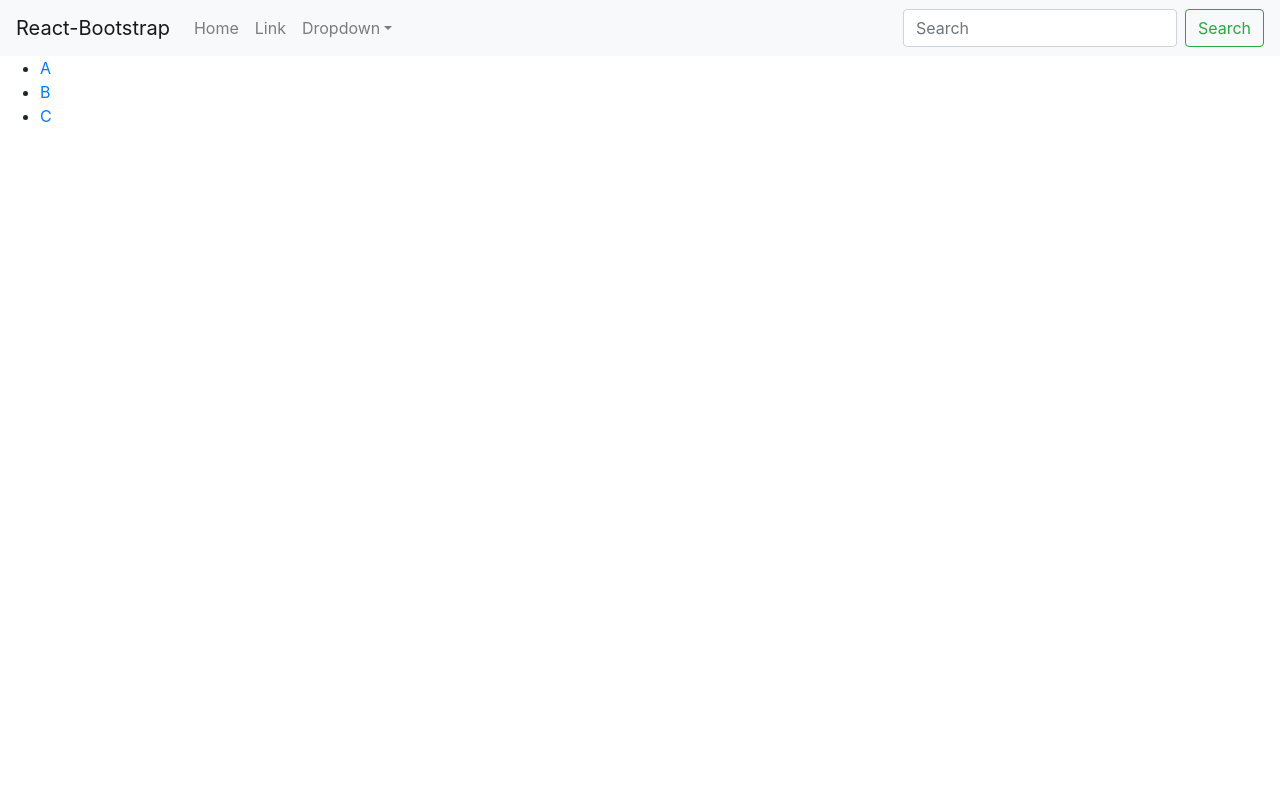
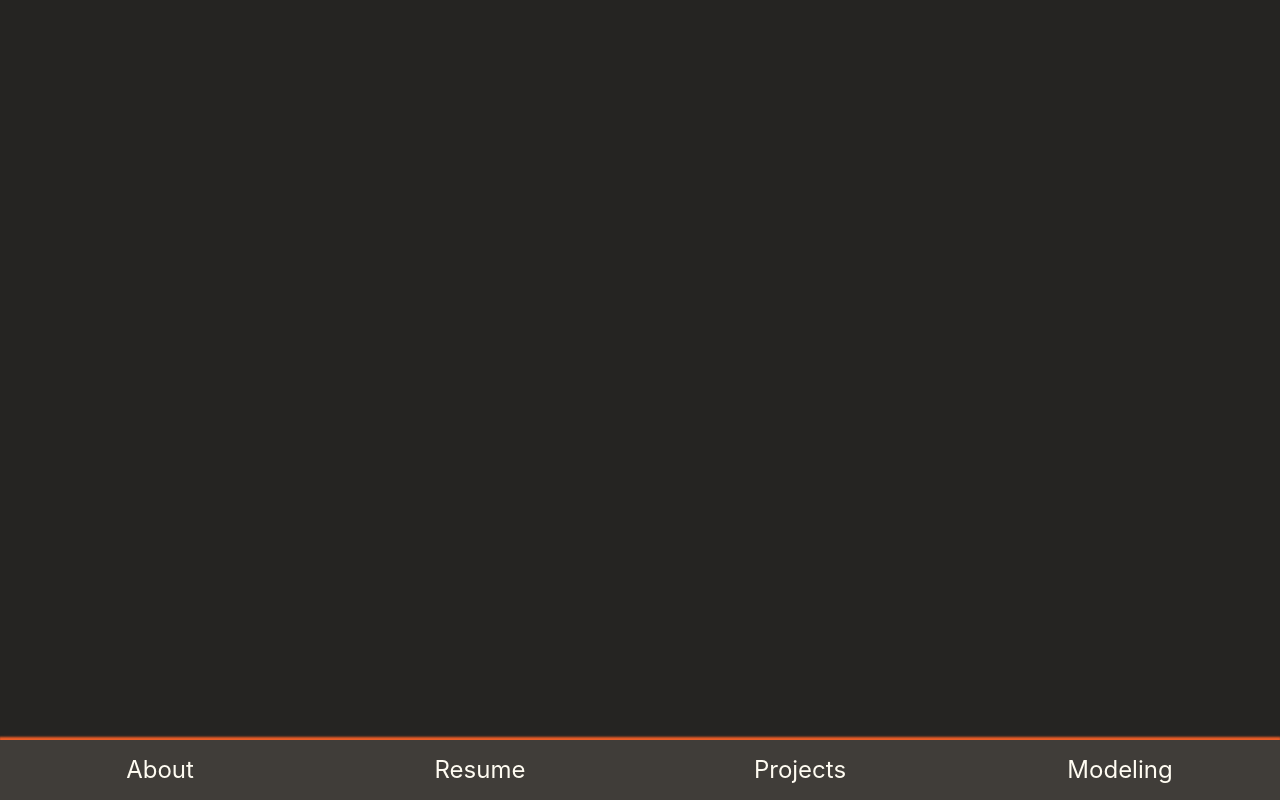
Before and after one commit to kevindude6/kevindude6.github.io, a Gatsby site: page / in a window 1280 px wide. Built offline with nearby package versions, Linux system fonts and the light colour scheme; Gatsby itself is replaced by a stand-in of ours.

Commit message:
Added bottom navbar and removed bootstrap top nav.

```diff
--- /dev/null
+++ b/src/components/bottomnavbar.js
@@ -0,0 +1,16 @@
+import { Link } from "gatsby"
+
+import React from "react"
+import "../styles/styles.scss"
+
+const BottomNavbar = () => (
+  <div className="bottom-nav">
+    <Link className="bottomlink" to="#">About</Link>
+    <Link className="bottomlink" to="#">Resume</Link>
+    <Link className="bottomlink" to="#">Projects</Link>
+    <Link className="bottomlink" to="#">Modeling</Link>
+  </div>
+)
+
+
+export default BottomNavbar
--- a/src/pages/index.js
+++ b/src/pages/index.js
@@ -8,14 +8,14 @@ import React from "react"
 
 import BSHeader from '../components/bsheader'
 import Sidebar from '../components/sidebar'
+import BottomNavbar from "../components/bottomnavbar"
 //import Header from '../components/header'
 //import Banner from '../components/banner'
 
 const IndexPage = () => (
   <div>
-    <BSHeader/>
     <div id="wrapper">
-      <Sidebar></Sidebar>
+      <BottomNavbar></BottomNavbar>
     </div>
   </div>
 
--- a/src/styles/styles.scss
+++ b/src/styles/styles.scss
@@ -1,6 +1,12 @@
 $font: "Helvetica Neue",-apple-system, BlinkMacSystemFont, 'Segoe UI', Roboto, Oxygen, Ubuntu, Cantarell, 'Open Sans', 'Helvetica Neue', sans-serif;
 
 //Colors
+$floralwhite: #fffcf2;
+$palesilver: #ccc5b9;
+$blackolive: #403D39;
+$eerieblack: #252422;
+$flame: #eb5e28;
+
 $white: #fff;
 $black: #000;
 $maroon: #83333e;
@@ -12,6 +18,7 @@ body {
     font-size: 16px;
     padding: 0;
     margin: 0;
+    background-color: $eerieblack;
 
 }
 
@@ -145,3 +152,22 @@ header {
         bottom: 48px;
     }
 }
+
+.bottom-nav {
+    width:100%;
+    background-color:$blackolive;
+    overflow:auto;
+    position: absolute;
+    bottom: 0px;
+    box-shadow: 0px -2px 2px 1px $flame;
+
+    .bottomlink{
+        float: left;
+        text-align: center;
+        width: 25%;
+        padding: 12px 0;
+        transition: all 0.3s ease;
+        color: $floralwhite;
+        font-size: 1.5rem;
+    }
+}
```
Also changed, not shown: package.json (+6 -1 lines), 1 other file.
